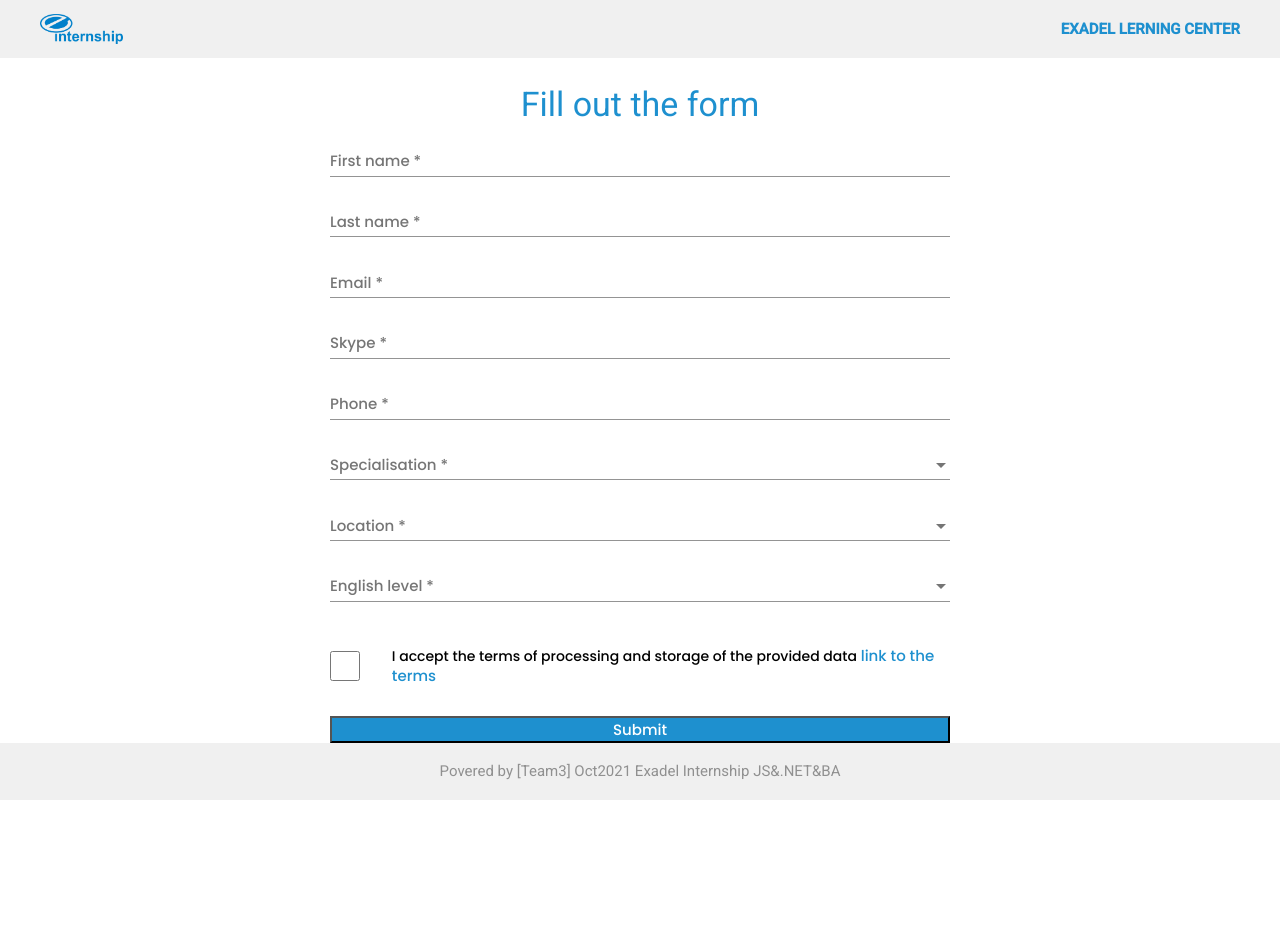
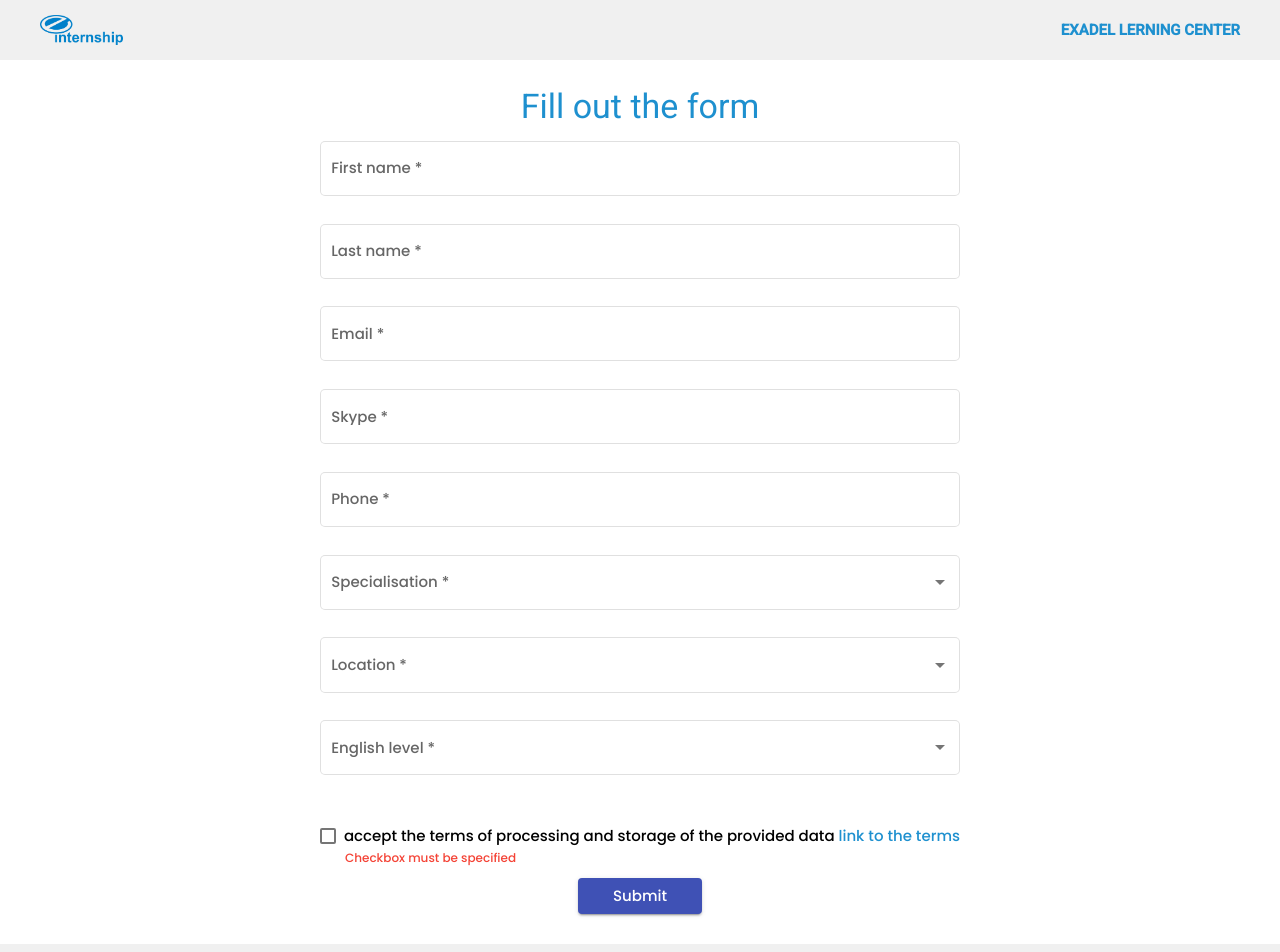
Before and after one commit to YanBrock/BE-Oct2021-Exadel-Internship-JS-FE, an Angular app: page / in a window 1280 px wide. Shown: the top 952 px of the page. Before the commit the page ends 800 px from the top, so only its background shows below. Built offline with nearby package versions, Linux system fonts and the light colour scheme.

Commit message:
refactor: changes validation

```diff
--- a/src/app/form/form.component.html
+++ b/src/app/form/form.component.html
@@ -1,37 +1,38 @@
-<h2>Fill out the form</h2>
+<div class="container_form"><h2>Fill out the form</h2>
 
 <form class="form intern" #internForm="ngForm">
-  <mat-form-field>
+
+  <mat-form-field appearance="outline">
     <mat-label>First name</mat-label>
-    <input matInput name="firstName" #firstName="ngModel" required [(ngModel)]="intern.firstName" />
-    <mat-error *ngIf="firstName.invalid && firstName.touched">First name must be specified</mat-error>
+    <input matInput placeholder="First name" name="firstName" #firstName="ngModel" required [(ngModel)]="intern.firstName" />
+    <mat-error *ngIf="firstName.hasError('required')">First name must be specified</mat-error>
   </mat-form-field>
 
-  <mat-form-field>
+  <mat-form-field appearance="outline">
     <mat-label>Last name</mat-label>
     <input matInput name="lastName" #lastName="ngModel" required [(ngModel)]="intern.lastName" />
-    <mat-error *ngIf="lastName.invalid && lastName.touched">Last name must be specified</mat-error>
+    <mat-error *ngIf="lastName.hasError('required')">Last name must be specified</mat-error>
   </mat-form-field>
 
-  <mat-form-field>
+  <mat-form-field appearance="outline">
     <mat-label>Email</mat-label>
     <input matInput name="email" #email="ngModel" required [(ngModel)]="intern.email" />
-    <mat-error *ngIf="email.invalid && email.touched">Email must be specified</mat-error>
+    <mat-error *ngIf="email.hasError('required')">Email must be specified</mat-error>
   </mat-form-field>
 
-  <mat-form-field>
+  <mat-form-field appearance="outline">
     <mat-label>Skype</mat-label>
     <input matInput name="skype" #skype="ngModel" required [(ngModel)]="intern.skype" />
-    <mat-error *ngIf="skype.invalid && skype.touched">Skype must be specified</mat-error>
+    <mat-error *ngIf="skype.hasError('required')">Skype must be specified</mat-error>
   </mat-form-field>
 
-  <mat-form-field>
+  <mat-form-field appearance="outline">
     <mat-label>Phone</mat-label>
-    <input matInput name="phone" #phone="ngModel" required [(ngModel)]="intern.phone" />
-    <mat-error *ngIf="phone.invalid && phone.touched">Phone must be specified</mat-error>
+    <input matInput type="tel" name="phone" #phone="ngModel" required [(ngModel)]="intern.phone" />
+    <mat-error *ngIf="phone.hasError('required')">Phone must be specified</mat-error>
   </mat-form-field>
 
-  <mat-form-field>
+  <mat-form-field appearance="outline">
     <mat-label>Specialisation</mat-label>
     <mat-select [(ngModel)]="intern.specialisation" name="specialisation" #specialisation="ngModel" required>
       <mat-option *ngFor='let key of isSpecialisation' [value]="key">{{key}}</mat-option>
@@ -39,7 +40,7 @@
     <mat-error *ngIf="specialisation.hasError('required')">Specialisation must be specified</mat-error>
   </mat-form-field>
 
-  <mat-form-field>
+  <mat-form-field appearance="outline">
     <mat-label>Location</mat-label>
     <mat-select [(ngModel)]="intern.location" name="location" #location="ngModel" required>
       <mat-option *ngFor='let key of isLocation' [value]="key">{{key}}</mat-option>
@@ -47,7 +48,7 @@
     <mat-error *ngIf="location.hasError('required')">Location must be specified</mat-error>
   </mat-form-field>
 
-  <mat-form-field>
+  <mat-form-field appearance="outline">
     <mat-label>English level</mat-label>
     <mat-select [(ngModel)]="intern.english" name="englishLevel" #englishLevel="ngModel" required>
       <mat-option *ngFor='let key of isEnglishlevel' [value]="key">{{key}}</mat-option>
@@ -56,15 +57,25 @@
   </mat-form-field>
 
   <div class="wrapperCheckBox">
-    <input type="checkbox" name="checkbox" id="checkbox_id" value="value" class="checkboxForm"
-      [(ngModel)]="checkboxClick">
+    <mat-checkbox class="checkbox" name="checkbox" #checkbox2="ngModel"
+    [(ngModel)]="intern.checkbox" color="primary"  required >
+      accept the terms of processing and storage of the provided data
+      <a href="#">link to the terms</a>
+    </mat-checkbox>
+    <mat-error class="wcheckBoxError" *ngIf="checkbox2.hasError('required')">Checkbox must be specified</mat-error>
+  </div>
 
-      <label for="checkbox_id">I accept the terms of processing and storage of the provided data <a href="#">link to the
-        terms</a></label>
 
+  <!-- <input type="submit" value="Submit" class="buttonForm" (click)="clickSubmit($event, internForm)"> -->
+
+
+  <div class="example-button-row">
+    <button mat-raised-button color="primary" (click)="clickSubmit(internForm)">Submit</button>
   </div>
-  <input type="submit" value="Submit" class="buttonForm" (click)="clickSubmit($event, internForm)">
+
+
 
 </form>
+</div>
 
 <!-- {{internForm.value | json}} -->
--- a/src/app/form/form.component.scss
+++ b/src/app/form/form.component.scss
@@ -1,11 +1,16 @@
-*{
+* {
   font-family: "Poppins", sans-serif;
+  box-sizing: border-box;
 }
 
-h2{
+.container_form {
+  margin: 30px 15px;
+}
+
+h2 {
   font-size: 34px;
   color: #1e90cf;
-  margin: 30px auto 15px;
+  margin-bottom: 15px;
   font-weight: 400;
   text-align: center;
 }
@@ -14,62 +19,54 @@ h2{
   width: 100%;
   display: flex;
   flex-direction: column;
+  justify-content: center;
+  align-items: center;
 
-   select{
-    cursor: pointer;
+  mat-form-field{
+    width: 100%;
   }
 
-  // input,
-  // select {
-  //   margin-bottom: 5px;
-  //   border-radius: 5px;
-  //   border: 1px solid #1e90cf;
-  //   padding: 10px 15px;
-  //   font-size: 16px;
-  //   font-weight: 300;
-  // }
+  .mat-error{
+    font-size: 12px;
+  }
 
-  // input:focus,
-  // select:focus,
-  // input:-webkit-autofill,
-  // input:-webkit-autofill:hover,
-  // input:-webkit-autofill:focus,
-  // input:-webkit-autofill:active {
-  //   transition: color 9999s ease-out, background-color 9999s ease-out;
-  //   outline: none;
-  // }
+//   .mat-form-field-infix.ng-tns-c69-0 {
+//     padding: 0px!important;
+// }
+
+
+
+  input:focus {
+    border: green;
+  }
+
+  input:-webkit-autofill {
+    box-shadow: 0 0 0 0px;
+    -webkit-box-shadow: 0 0 0 50px #ffffff inset; /* можно изменить на любой вариант цвета */
+    -webkit-text-fill-color: #333;
+  }
 
   .wrapperCheckBox {
+    width: 100%;
     display: flex;
     margin: 25px 0px 30px;
     justify-content: space-between;
-    align-items: center;
+    position: relative;
 
-      label {
-        width: 90%;
-        font-size: 14px;
-        a{
-          text-decoration: none;
-          color:#1e90cf;
-        }
-      }
+    a {
+      text-decoration: none;
+      color: #1e90cf;
+    }
 
+    .wcheckBoxError{
+      position: absolute;
+      top: 100%;
+      left: 25px;
+    }
   }
 
-  .checkboxForm {
-    width: 30px;
-    height: 30px;
-  }
-
-  .buttonForm {
-    background-color: #1e90cf;
-    color: #ffffff;
-    cursor: pointer;
-    transition: 0.1s;
-  }
-
-  .buttonForm:hover {
-    background-color: #40bfef;
-    border-color: #40bfef;
+  .mat-raised-button {
+    padding: 0px 35px;
+    margin: auto;
   }
 }
--- a/src/app/form/form.component.ts
+++ b/src/app/form/form.component.ts
@@ -1,4 +1,4 @@
-import { Component, OnInit } from '@angular/core';
+import { Component, Input, OnInit } from '@angular/core';
 import { FormService } from '../services/form.service';
 
 @Component({
@@ -11,7 +11,6 @@ export class FormComponent implements OnInit {
   isSpecialisation: string[] = [];
   isEnglishlevel: string[] = [];
   isLocation: string[] = [];
-  checkboxClick = false;
 
   intern = {
     firstName: '',
@@ -21,10 +20,11 @@ export class FormComponent implements OnInit {
     phone: '',
     location: '',
     english: '',
-    specialisation: ''
+    specialisation: '',
+    checkbox: false
   };
 
-  constructor(private formService: FormService) {}
+  constructor(private formService: FormService) { }
 
   ngOnInit(): void {
     this.isSpecialisation = this.formService.isSpecialisation;
@@ -32,14 +32,14 @@ export class FormComponent implements OnInit {
     this.isLocation = this.formService.isLocation;
   }
 
-  clickSubmit(event: Event, internForm: any): void {
-    event.preventDefault();
+  clickSubmit(internForm: any): void {
+    console.log(internForm.valid)
 
-    if (this.checkboxClick) {
+    if (internForm.valid) {
       this.formService.saveDataIntern(this.intern);
-      internForm.reset();
-    } else {
-      console.log(`Checkbox checked: ${this.checkboxClick}`);
+      internForm.reset(" ");
     }
   }
+
+
 }
--- a/src/app/form/form.module.ts
+++ b/src/app/form/form.module.ts
@@ -6,6 +6,8 @@ import { FormsModule } from '@angular/forms';
 import { MatFormFieldModule } from '@angular/material/form-field';
 import { MatSelectModule } from '@angular/material/select';
 import { MatInputModule } from '@angular/material/input';
+import { MatCheckboxModule } from '@angular/material/checkbox';
+import { MatButtonModule } from '@angular/material/button';
 
 
 
@@ -21,7 +23,9 @@ import { MatInputModule } from '@angular/material/input';
     FormsModule,
     MatSelectModule,
     MatFormFieldModule,
-    MatInputModule
+    MatInputModule,
+    MatCheckboxModule,
+    MatButtonModule
   ]
 
 })
--- a/src/styles.scss
+++ b/src/styles.scss
@@ -13,7 +13,7 @@
 	padding: 0;
 
 	width: 100vw;
-	height: 100vh;
+	min-height: 100vh;
 	overflow: hidden;
 
 	display: flex;
```
